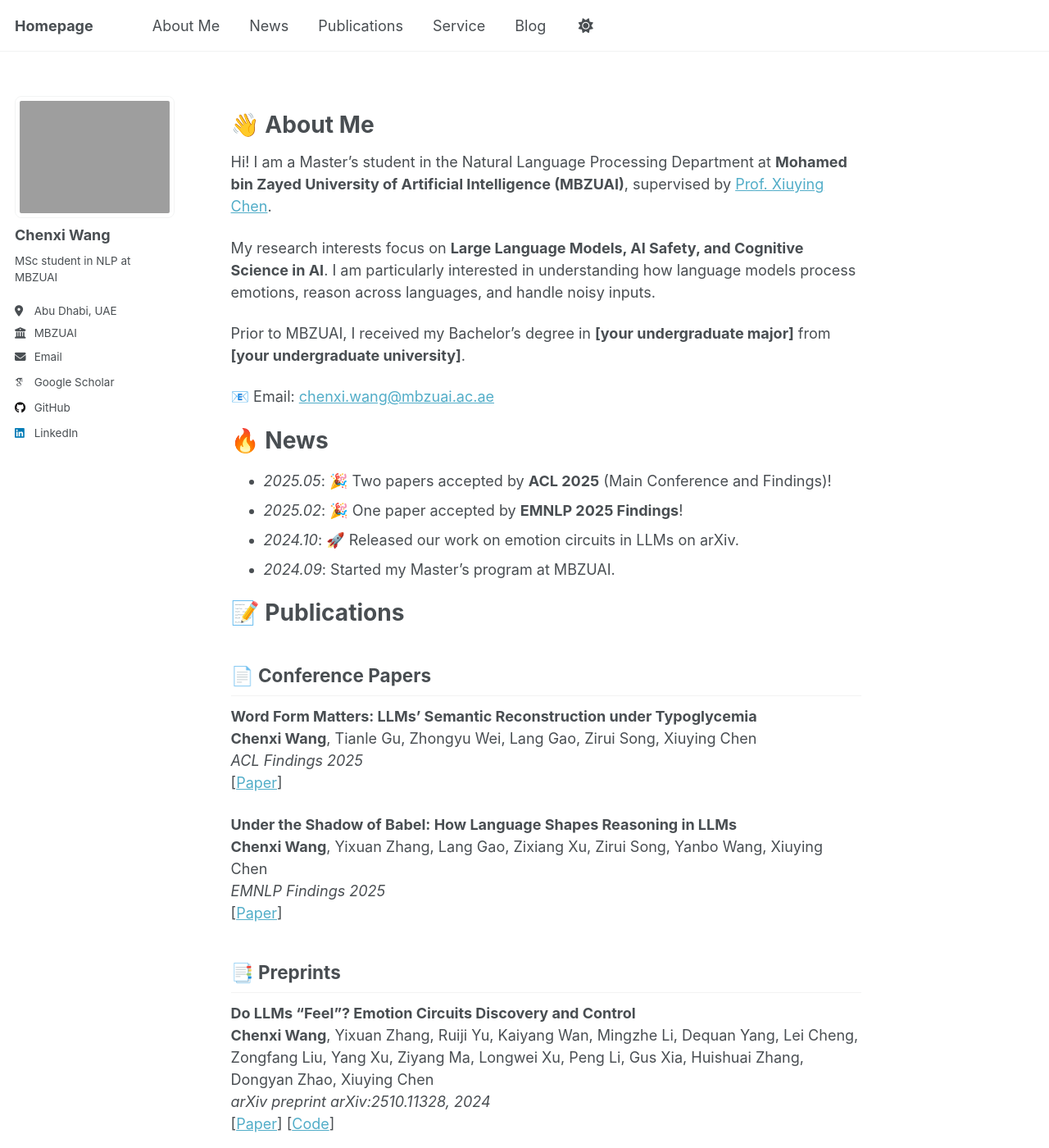
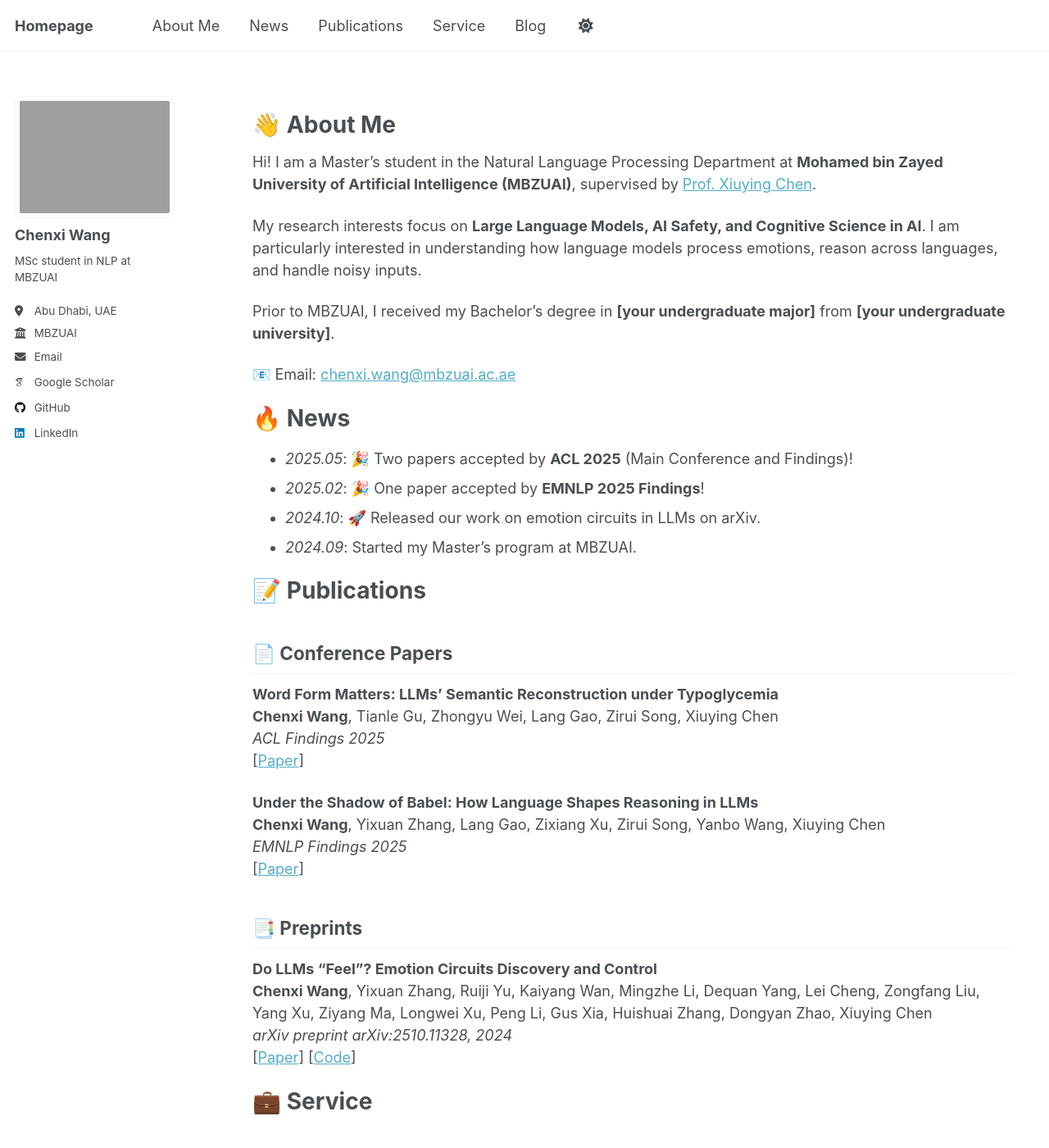
Before and after one commit to Aurora-cx/Aurora-cx.github.io, a Jekyll site: the page built from _pages/about.md, in a window 1280 px wide and 1400 px high. Shown: the whole window at 82% size. Built offline with Jekyll 4.4.1, drawn with Linux system fonts in a browser that asks for light colours; some web fonts are replaced; a script that is not in the unit is left out.

Commit message:
Optimize page layout: expand content area and reduce right margin

```diff
--- a/_sass/layout/_page.scss
+++ b/_sass/layout/_page.scss
@@ -18,9 +18,9 @@
 
 .page {
   @include breakpoint($large) {
-    @include span(10 of 12 last);
-    @include prefix(0.5 of 12);
-    @include suffix(2 of 12);
+    @include span(9.5 of 12 last);
+    @include prefix(0.25 of 12);
+    @include suffix(0.25 of 12);
   }
 
   .page__inner-wrap {
```
